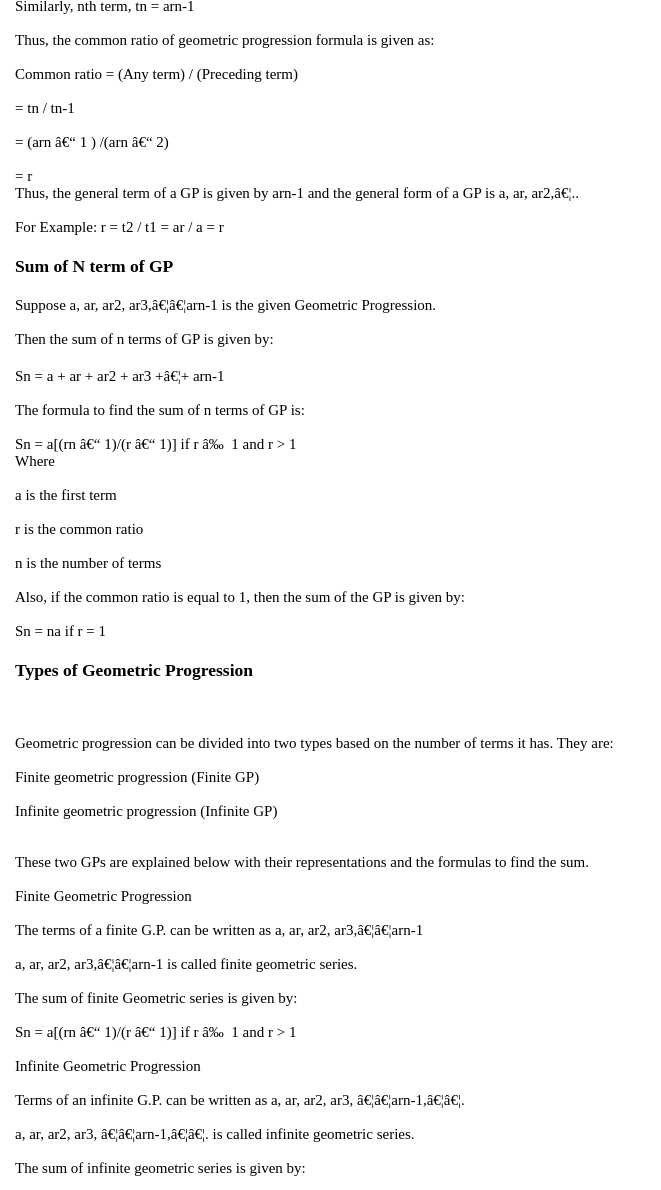
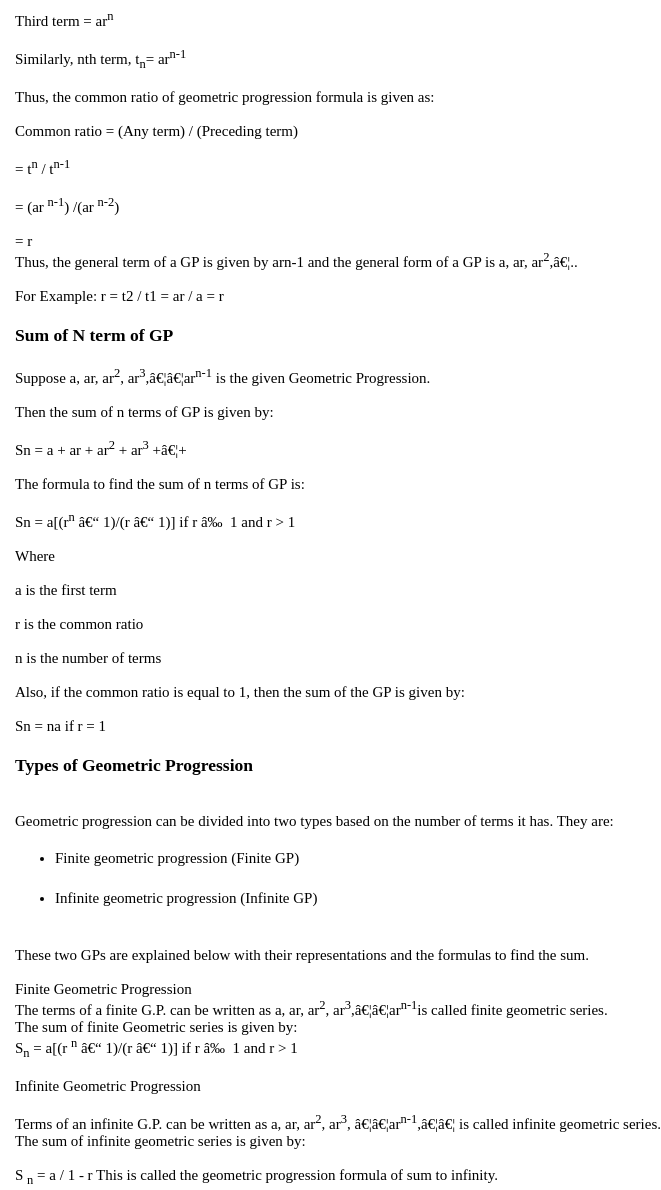
Before and after one commit to RightFix/Arithmetic-progression-and-geometric-progression-calculator-, a plain HTML site: page index.html in a window 1280 px wide. Shown: the part 4156-5346 px from the top of the page, without its empty margins (0-661 px from the left). Drawn offline with Linux system fonts and the light colour scheme.

Commit message:
Update index.html

```diff
--- a/index.html
+++ b/index.html
@@ -177,7 +177,7 @@ Where a is the first term and r is the common ratio.<br><br>
 
 Suppose we divide the 3rd term by the 2nd term we get:<br><br>
 
-ar2/ar = r<br><br>
+ar<sup>2</sup>/ar = r<br><br>
 
 In the same way:<br><br>
 
@@ -217,92 +217,89 @@ ar<sup>n-1</sup>  = nth term<br><br>
 <h3>General Term or Nth Term of Geometric Progression</h3><br>
 Let a be the first term and r be the common ratio for a Geometric Sequence.<br><br>
 
-Then, the second term, a2 = a × r = ar<br><br>
+Then, the second term, a<sub>2</sub> = a × r = ar<br><br>
 
-Third term, a3 = a2 × r = ar × r = ar2<br><br>
+Third term, a<sub>3</sub> = a<sub>2</sub>× r = ar × r = ar<sup>2</sup><br><br>
 
-Similarly, nth term, an = ar^n-1<br><br>
+Similarly, nth term, a <sub>n</sub> = ar<sup>n-1</sup><br><br>
 
 Therefore, the formula to find the nth term of GP is:<br><br>
 
 an = tn = arn-1<br><br>
 Note: The nth term is the last term of finite GP.
-<br>
+<br><br>
 <h3>Common Ratio of GP</h3><br>
 
-Consider the sequence a, ar, ar2, ar3,……<br><br>
+Consider the sequence a, ar, ar<sup>2</sup>, ar<sup>3</sup>,……<br><br>
 
 First term = a<br><br>
 
 Second term = ar<br><br>
 
-Third term = ar2<br><br>
+Third term = ar<sup>n</sup><br><br>
 
-Similarly, nth term, tn = arn-1<br><br>
+Similarly, nth term, t<sub>n</sub>= ar<sup>n-1</sup><br><br>
 
 Thus, the common ratio of geometric progression formula is given as:<br><br>
 
 Common ratio = (Any term) / (Preceding term)<br><br>
 
-= tn / tn-1<br><br>
+= t<sup>n</sup> / t<sup>n-1</sup><br><br>
 
-= (arn – 1 ) /(arn – 2)<br><br>
+= (ar <sup>n-1</sup>) /(ar <sup>n-2</sup>)<br><br>
 
 = r<br>
 
-Thus, the general term of a GP is given by arn-1 and the general form of a GP is a, ar, ar2,…..<br><br>
+Thus, the general term of a GP is given by arn-1 and the general form of a GP is a, ar, ar<sup>2</sup>,…..<br><br>
 
 For Example: r = t2 / t1 = ar / a = r<br><br>
 
 <h3>Sum of N term of GP</h3><br>
-Suppose a, ar, ar2, ar3,……arn-1 is the given Geometric Progression.<br><br>
+Suppose a, ar, ar<sup>2</sup>, ar<sup>3</sup>,……ar<sup>n-1</sup>  is the given Geometric Progression.<br><br>
 
 Then the sum of n terms of GP is given by:<br><br>
- <pre>
-Sn = a + ar + ar2 + ar3 +…+ arn-1
 
-The formula to find the sum of n terms of GP is:
+Sn = a + ar + ar<sup>2</sup> + ar<sup>3</sup> +…+ <br><br>
 
-Sn = a[(rn – 1)/(r – 1)] if r ≠ 1 and r > 1
-Where
+The formula to find the sum of n terms of GP is:<br><br>
 
-a is the first term
+Sn = a[(r<sup>n</sup> – 1)/(r – 1)] if r ≠ 1 and r > 1<br><br>
+Where<br><br>
 
-r is the common ratio
+a is the first term<br><br>
 
-n is the number of terms
+r is the common ratio<br><br>
 
-Also, if the common ratio is equal to 1, then the sum of the GP is given by:
+n is the number of terms<br><br>
 
-Sn = na if r = 1
+Also, if the common ratio is equal to 1, then the sum of the GP is given by:<br><br>
+
+Sn = na if r = 1<br><br>
 
 <h3>Types of Geometric Progression</h3><br><br>
-Geometric progression can be divided into two types based on the number of terms it has. They are:
-
-Finite geometric progression (Finite GP)<br>
-Infinite geometric progression (Infinite GP)<br><br>
-These two GPs are explained below with their representations and the formulas to find the sum.
+Geometric progression can be divided into two types based on the number of terms it has. They are:<br><br>
+<ul>
+<li>Finite geometric progression (Finite GP)</li><br>
+<li>Infinite geometric progression (Infinite GP)</li><br><br>  </ul>
+These two GPs are explained below with their representations and the formulas to find the sum.<br><br>
 
 Finite Geometric Progression<br>
-The terms of a finite G.P. can be written as a, ar, ar2, ar3,……arn-1
+The terms of a finite G.P. can be written as
+a, ar, ar<sup>2</sup>, ar<sup>3</sup>,……ar<sup>n-1</sup>is called finite geometric series.<br>
 
-a, ar, ar2, ar3,……arn-1 is called finite geometric series.
+The sum of finite Geometric series is given by:<br>
 
-The sum of finite Geometric series is given by:
+S<sub>n</sub> = a[(r <sup>n</sup> – 1)/(r – 1)] if r ≠ 1 and r > 1<br><br>
 
-Sn = a[(rn – 1)/(r – 1)] if r ≠ 1 and r > 1
+Infinite Geometric Progression<br><br>
+Terms of an infinite G.P. can be written as a, ar, ar<sup>2</sup>, ar<sup>3</sup>, ……ar<sup>n-1</sup>,…… is called infinite geometric series.<br>
 
-Infinite Geometric Progression<br>
-Terms of an infinite G.P. can be written as a, ar, ar2, ar3, ……arn-1,…….
+The sum of infinite geometric series is given by:<br><br>
 
-a, ar, ar2, ar3, ……arn-1,……. is called infinite geometric series.
-
-The sum of infinite geometric series is given by:
-
-</pre>
+S <sub>n</sub> = a / 1 - r
 
 This is called the geometric progression formula of sum to infinity.
-<h3>Geometric Progression Formulas</h3>
+<br><br><h3>Geometric Progression Formulas</h3><br>
 The list of formulas related to GP is given below which will help in solving different types of problems.<br><br>
 
 <ul>
@@ -321,6 +318,6 @@ Sn = a[(1 – rn)/(1 – r)] if r ≠ 1 and r < 1<br><br></li>
 </p>
     </section><br><hr><br>
     </article>
-    <footer style="text-align: center">  Right Fix &copy</footer><br>
+    <footer style="text-align: center">  &copy Right Fix</footer><br>
   </body>
 </html>
```
